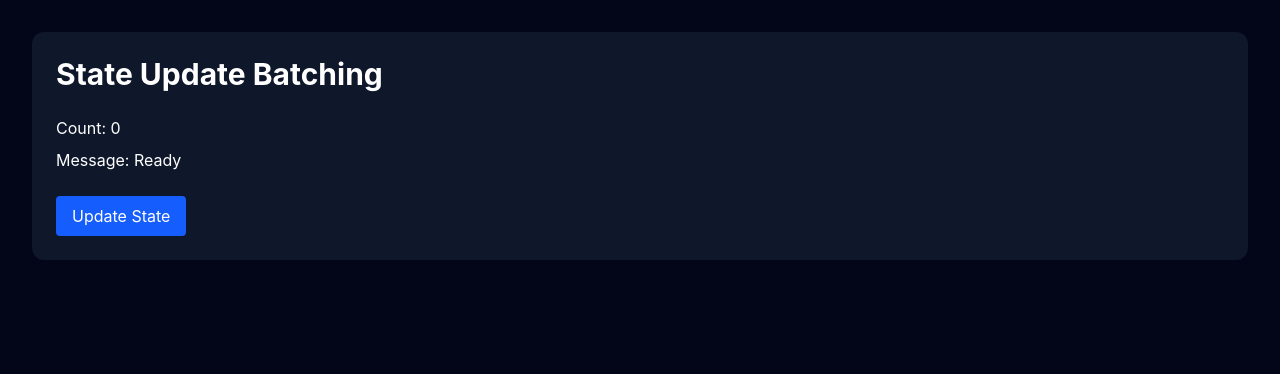
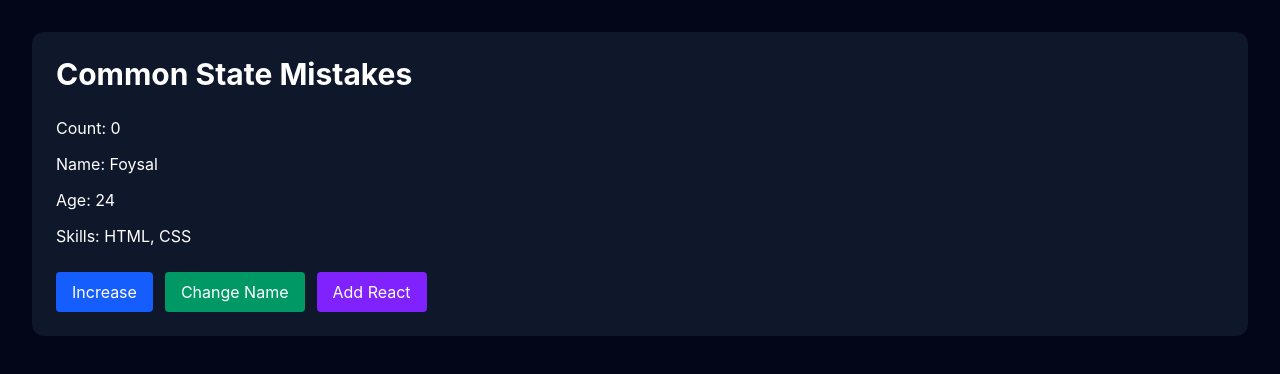
Before and after one commit to foysaliio/React-Mastery-Journey, a React (Vite) app: page / in a window 1280 px wide. Shown: the top 374 px of the page. Built offline with nearby package versions, Linux system fonts and the light colour scheme.

Commit message:
feat(react): learn common state mistakes

```diff
--- a/src/App.tsx
+++ b/src/App.tsx
@@ -1,11 +1,11 @@
-import BatchingDemo from "./Components/BatchingDemo";
+import StateMistakes from "./Components/StateMistakes";
 
-const App = () => {
+function App() {
   return (
     <main className="min-h-screen bg-slate-950 p-8">
-      <BatchingDemo />
+      <StateMistakes />
     </main>
   );
-};
+}
 
 export default App;
--- a/src/Components/BatchingDemo.tsx
+++ /dev/null
@@ -1,34 +0,0 @@
-import { useState } from "react";
-
-const BatchingDemo = () => {
-  const [count, setCount] = useState<number>(0);
-  const [message, setMessage] = useState<string>("Ready");
-
-  const handleUpdate = (): void => {
-    setCount((current) => current + 1);
-    setCount((current) => current + 1);
-
-    setMessage("Updated");
-  };
-
-  return (
-    <section className="bg-slate-900 rounded-xl p-6 text-white">
-      <h1 className="text-3xl font-bold">State Update Batching</h1>
-
-      <div className="mt-6 space-y-2">
-        <p>Count: {count}</p>
-        <p>Message: {message}</p>
-      </div>
-
-      <button
-        type="button"
-        onClick={handleUpdate}
-        className="mt-6 rounded bg-blue-600 px-4 py-2"
-      >
-        Update State
-      </button>
-    </section>
-  );
-};
-
-export default BatchingDemo;
--- /dev/null
+++ b/src/Components/StateMistakes.tsx
@@ -0,0 +1,73 @@
+import { useState } from "react";
+
+type Profile = {
+  name: string;
+  age: number;
+};
+
+function StateMistakes() {
+  const [count, setCount] = useState<number>(0);
+
+  const [profile, setProfile] = useState<Profile>({
+    name: "Foysal",
+    age: 24,
+  });
+
+  const [skills, setSkills] = useState<string[]>(["HTML", "CSS"]);
+
+  const increaseCount = (): void => {
+    setCount((current) => current + 1);
+  };
+
+  const changeName = (): void => {
+    setProfile({
+      ...profile,
+      name: "Foysal Hossien",
+    });
+  };
+
+  const addSkill = (): void => {
+    setSkills([...skills, "React"]);
+  };
+
+  return (
+    <section className="rounded-xl bg-slate-900 p-6 text-white">
+      <h1 className="text-3xl font-bold">Common State Mistakes</h1>
+
+      <div className="mt-6 space-y-3">
+        <p>Count: {count}</p>
+        <p>Name: {profile.name}</p>
+        <p>Age: {profile.age}</p>
+        <p>Skills: {skills.join(", ")}</p>
+      </div>
+
+      <div className="mt-6 flex flex-wrap gap-3">
+        <button
+          type="button"
+          onClick={increaseCount}
+          className="rounded bg-blue-600 px-4 py-2"
+        >
+          Increase
+        </button>
+
+        <button
+          type="button"
+          onClick={changeName}
+          className="rounded bg-emerald-600 px-4 py-2"
+        >
+          Change Name
+        </button>
+
+        <button
+          type="button"
+          onClick={addSkill}
+          className="rounded bg-violet-600 px-4 py-2"
+        >
+          Add React
+        </button>
+      </div>
+    </section>
+  );
+}
+
+export default StateMistakes;
```
